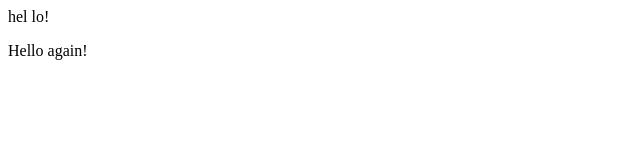
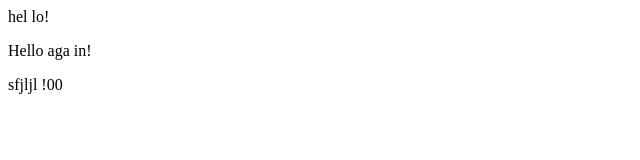
Before and after one commit to Sina-Mahmoodmoradi/test, a plain HTML site: page index.html in a window 1280 px wide. Shown: the full height of the page, 0-640 px from the left. Drawn offline with Linux system fonts and the light colour scheme.

Commit message:
sfsf
sfsfs

```diff
--- a/index.html
+++ b/index.html
@@ -1,2 +1,4 @@
 <div>hel  lo!</div>
-<p>Hello again!</p>
+<p>Hello aga  in!</p>
+<p>sfjljl !00</p>
+<!--jjslsjfj-->
```
